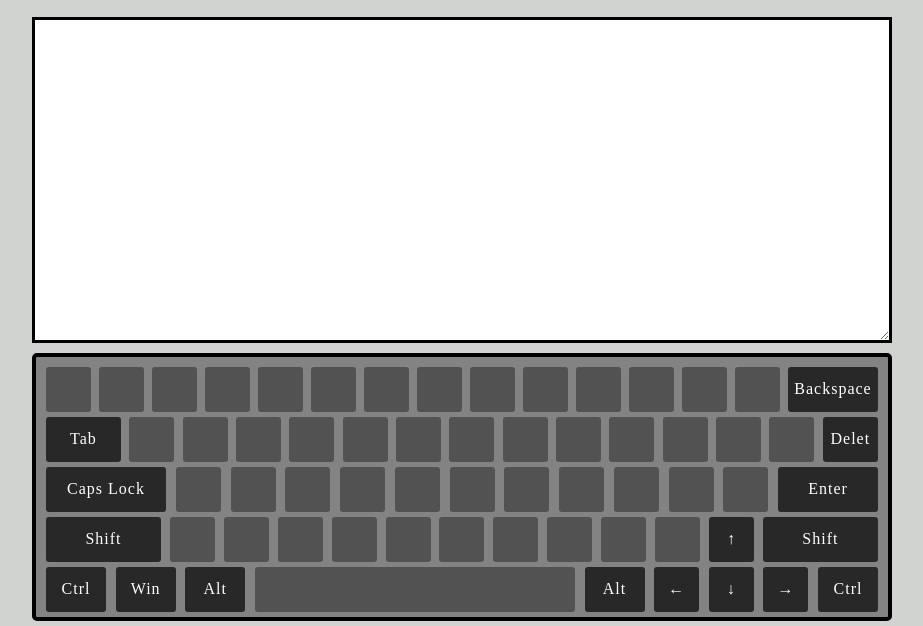
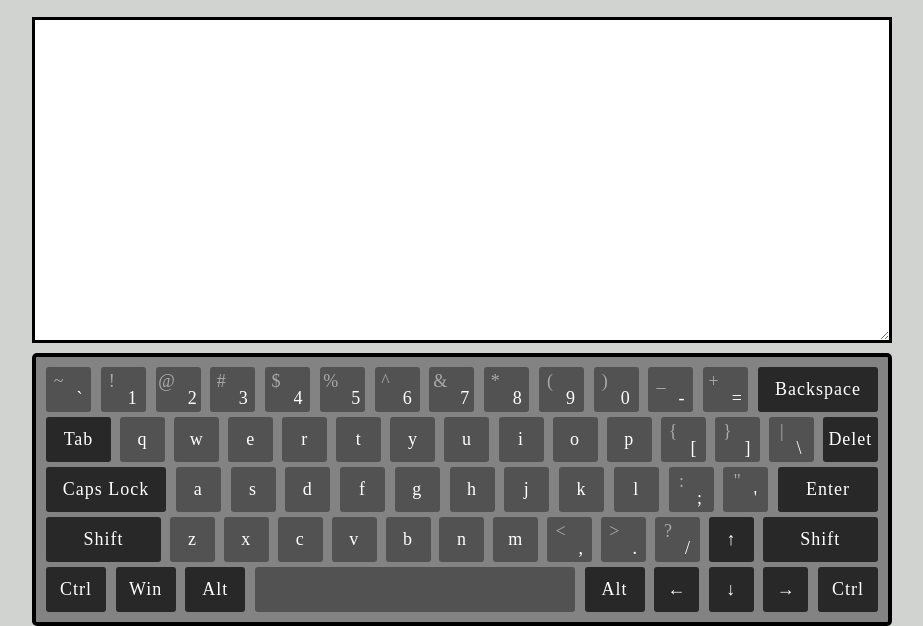
Before and after one commit to MarmurokP/virtual-keyboard, a website built with webpack: page index.html in a window 1280 px wide. Shown: the part 190-816 px from the top of the page, without its empty margins (178-1101 px from the left). Built offline with nearby package versions, Linux system fonts and the light colour scheme.

Commit message:
feat: add keys on keyboard

```diff
--- a/assets/style.scss
+++ b/assets/style.scss
@@ -65,7 +65,7 @@ p {
 .wrapper{
     max-width: 860px;
     margin: 0 auto;
-    padding: 0 20px;
+    padding: 0 30px;
     display: flex;
     align-items: center;
     justify-content: center;
@@ -103,7 +103,7 @@ h1{
         width: 100%;
         margin-bottom: 10px;
         &:last-child{
-            margin-bottom: 0;
+            margin-bottom: 5px;
         }
         .key{
             display: flex;
@@ -115,7 +115,7 @@ h1{
             align-items: center;
             justify-content: center;
             font-family: 'Roboto-Regular';
-            font-size: 16px;
+            font-size: 18px;
             letter-spacing: 1px;
             transition: .4s;
             cursor: pointer;
@@ -123,13 +123,27 @@ h1{
                 background-color: rgb(66, 5, 5);
                 transition: .3s;
             }
+            &:active{
+                transition: .3s;
+                background-color: rgb(107, 62, 62);
+            }
+        }
+        .up-row{
+            align-self: flex-start;
+            margin: 4px 0 0 0;
+            opacity: 50%;
+        }
+        .down-row{
+            align-self: flex-end;
+            margin: 0 0 3px 12px;
+            opacity: 50%;
         }
         .backspace{
-            width: 90px;
+            width: 120px;
             background-color: rgb(41, 40, 40);
         }
         .tab{
-            width: 75px;
+            width: 65px;
             background-color: rgb(41, 40, 40);
         }
         .del{
@@ -166,5 +180,11 @@ h1{
         .arrow{
             background-color: rgb(41, 40, 40);
         }
+        .active{
+            opacity: 100%;
+        }
+        .upper-case{
+            text-transform: uppercase;
+        }
     }
 }
--- a/src/index.js
+++ b/src/index.js
@@ -1,12 +1,23 @@
 import '../assets/style.css';
 import "../assets/style.scss";
 
-
+const engKeysObj = [
+    {"0":"~", "1":"!", "2":"@", "3":"#", "4":"$", "5":"%", "6":"^", "7":"&", "8":"*", "9":"(", "10":")", "11":"_", "12":"+"},
+    {"0":"`", "1":"1", "2":"2", "3":"3", "4":"4", "5":"5", "6":"6", "7":"7", "8":"8", "9":"9", "10":"0", "11":"-", "12":"="},
+    {"1":"q", "2":"w", "3":"e", "4":"r", "5":"t", "6":"y", "7":"u", "8":"i", "9":"o", "10":"p", "11":"[", "12":"]", "13":"\\"},
+    {"1":"", "2":"", "3":"", "4":"", "5":"", "6":"", "7":"", "8":"", "9":"", "10":"", "11":"{", "12":"}", "13":"|"},
+    {"1":"a", "2":"s", "3":"d", "4":"f", "5":"g", "6":"h", "7":"j", "8":"k", "9":"l", "10":";", "11":"'"},
+    {"1":"", "2":"", "3":"", "4":"", "5":"", "6":"", "7":"", "8":"", "9":"", "10":":", "11":"\""},
+    {"1":"z", "2":"x", "3":"c", "4":"v", "5":"b", "6":"n", "7":"m", "8":",", "9":".", "10":"/"},
+    {"1":"", "2":"", "3":"", "4":"", "5":"", "6":"", "7":"", "8":"<", "9":">", "10":"?"}
+]
  const header = document.createElement('header');
  const main = document.createElement('main');
  const footer = document.createElement('footer');
  const wrapper = document.createElement('div');
  const headerWrapper = document.createElement('div');
+ const keysObj = engKeysObj;
+
  headerWrapper.className = 'wrapper header-wrapper';
  wrapper.className = 'wrapper';
  document.body.append(header);
@@ -35,64 +46,114 @@ for (let i = 0; i < 5; i++){
 const keyboardRowArr = document.querySelectorAll('.keyboard-row');
 
 
-for(let i = 0; i < 15; i++){
+for(let i = 0; i < 14; i++){
     const key = document.createElement('div');
-    key.className = 'key';
+    key.className = `key`;
     keyboardRowArr[0].appendChild(key);
-}
+    if(i < 13){
+        key.innerHTML = `<p class="up-row">${keysObj[0][i]}</p><br><p class="down-row active">${keysObj[1][i]}</p>`;
+    };
+};
+
 for(let i = 0; i < 15; i++){
     const key = document.createElement('div');
     key.className = 'key';
     keyboardRowArr[1].appendChild(key);
-}
+    if(i > 0 && i < 14){
+        if(i > 10){
+            key.innerHTML = `<p class="up-row">${keysObj[3][i]}</p><br><p class="down-row active">${keysObj[2][i]}</p>`;
+        } else {
+            key.innerHTML = `<p class="key-case">${keysObj[2][i]}</p>`;
+        };
+    };
+};
+
 for(let i = 0; i < 13; i++){
     const key = document.createElement('div');
     key.className = 'key';
     keyboardRowArr[2].appendChild(key);
-}
+    if(i > 0 && i < 12){
+        if(i > 9){
+            key.innerHTML = `<p class="up-row">${keysObj[5][i]}</p><br><p class="down-row active">${keysObj[4][i]}</p>`;
+        } else {
+            key.innerHTML = `<p class="key-case">${keysObj[4][i]}</p>`;
+        };
+    };
+};
+
 for(let i = 0; i < 13; i++){
     const key = document.createElement('div');
     key.className = 'key';
     keyboardRowArr[3].appendChild(key);
-}
+    if(i > 0 && i < 11){
+        if(i > 7){
+            key.innerHTML = `<p class="up-row">${keysObj[7][i]}</p><br><p class="down-row active">${keysObj[6][i]}</p>`;
+        } else {
+            key.innerHTML = `<p class="key-case">${keysObj[6][i]}</p>`;
+        };
+    };
+};
+
+
 for(let i = 0; i < 9; i++){
     const key = document.createElement('div');
     key.className = 'key';
     keyboardRowArr[4].appendChild(key);
-}
+};
 
 
 const keysArr = document.querySelectorAll('.key');
-keysArr[14].className = 'key backspace';
-keysArr[14].innerHTML = 'Backspace';
-keysArr[15].className = 'key tab';
-keysArr[15].innerHTML = 'Tab';
-keysArr[29].className = 'key del';
-keysArr[29].innerHTML = 'Delet';
-keysArr[30].className = 'key caps-lock';
-keysArr[30].innerHTML = 'Caps Lock';
-keysArr[42].className = 'key enter';
-keysArr[42].innerHTML = 'Enter';
-keysArr[43].className = 'key shift';
-keysArr[43].innerHTML = 'Shift';
-keysArr[54].className = 'key arrow arrow-up';
-keysArr[54].innerHTML = '&uarr;';
-keysArr[55].className = 'key shift';
-keysArr[55].innerHTML = 'Shift';
-keysArr[56].className = 'key ctrl';
-keysArr[56].innerHTML = 'Ctrl';
-keysArr[57].className = 'key win';
-keysArr[57].innerHTML = 'Win';
-keysArr[58].className = 'key alt';
-keysArr[58].innerHTML = 'Alt';
-keysArr[59].className = 'key space';
-keysArr[60].className = 'key alt';
-keysArr[60].innerHTML = 'Alt';
-keysArr[61].className = 'key arrow arrow-left';
-keysArr[61].innerHTML = '&larr;';
-keysArr[62].className = 'key arrow arrow-down';
-keysArr[62].innerHTML = '&darr;';
-keysArr[63].className = 'key arrow arrow-right';
-keysArr[63].innerHTML = '&rarr;';
-keysArr[64].className = 'key ctrl';
-keysArr[64].innerHTML = 'Ctrl';
+const keyCase = document.querySelectorAll('.key-case');
+
+
+
+
+keysArr[13].className = 'key backspace';
+keysArr[13].innerHTML = 'Backspace';
+keysArr[14].className = 'key tab';
+keysArr[14].innerHTML = 'Tab';
+keysArr[28].className = 'key del';
+keysArr[28].innerHTML = 'Delet';
+keysArr[29].className = 'key caps-lock';
+const capsLock = keysArr[29];
+keysArr[29].innerHTML = 'Caps Lock';
+keysArr[41].className = 'key enter';
+keysArr[41].innerHTML = 'Enter';
+keysArr[42].className = 'key shift';
+keysArr[42].innerHTML = 'Shift';
+keysArr[53].className = 'key arrow arrow-up';
+keysArr[53].innerHTML = '&uarr;';
+keysArr[54].className = 'key shift';
+keysArr[54].innerHTML = 'Shift';
+keysArr[55].className = 'key ctrl';
+keysArr[55].innerHTML = 'Ctrl';
+keysArr[56].className = 'key win';
+keysArr[56].innerHTML = 'Win';
+keysArr[57].className = 'key alt';
+keysArr[57].innerHTML = 'Alt';
+keysArr[58].className = 'key space';
+keysArr[59].className = 'key alt';
+keysArr[59].innerHTML = 'Alt';
+keysArr[60].className = 'key arrow arrow-left';
+keysArr[60].innerHTML = '&larr;';
+keysArr[61].className = 'key arrow arrow-down';
+keysArr[61].innerHTML = '&darr;';
+keysArr[62].className = 'key arrow arrow-right';
+keysArr[62].innerHTML = '&rarr;';
+keysArr[63].className = 'key ctrl';
+keysArr[63].innerHTML = 'Ctrl';
+
+function switchCase(){
+    keyCase.forEach((el) =>{
+        el.classList.toggle('upper-case');
+       });
+}
+
+capsLock.addEventListener('click', switchCase);
+document.addEventListener('keyup', (event) => {
+    if(event.getModifierState('CapsLock')){
+       switchCase();
+    } else {
+        switchCase();
+    }
+})
```
